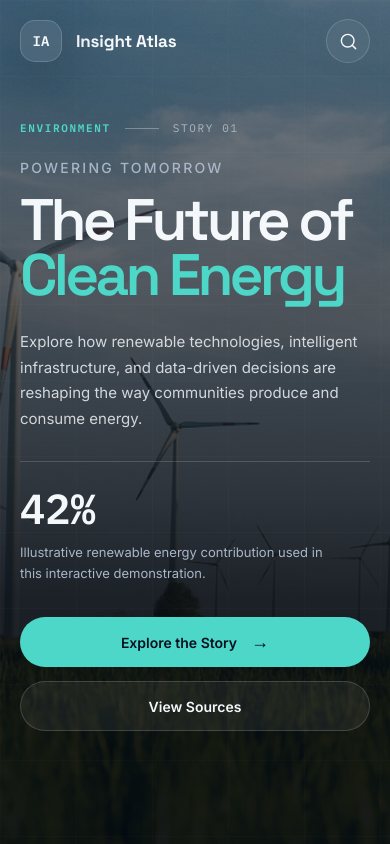
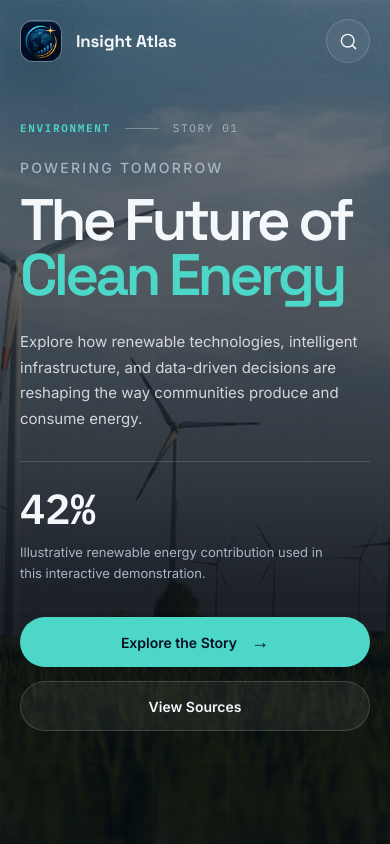
Before and after one commit to IsharaParanagamaGedara/insight-atlas, a website built with Vite: page index.html in a window 390 px wide. Shown: the top 844 px of the page. Built offline with nearby package versions, Linux system fonts and the light colour scheme.

Commit message:
feat: add Insight Atlas branding assets
Add the Insight Atlas project icon, browser favicon variants, and Apple touch icon. Integrate the new branding into the header and add critical startup sizing to prevent the project icon from flashing unstyled during page load.

```diff
--- a/index.html
+++ b/index.html
@@ -13,7 +13,67 @@
       content="Insight Atlas is an interactive platform for exploring global data stories."
     />
 
-    <title>Insight Atlas | Interactive Data Stories</title>
+    <link
+      rel="icon"
+      type="image/png"
+      sizes="32x32"
+      href="/favicon-32x32.png"
+    />
+
+    <link
+      rel="icon"
+      type="image/png"
+      sizes="16x16"
+      href="/favicon-16x16.png"
+    />
+
+    <link
+      rel="apple-touch-icon"
+      sizes="180x180"
+      href="/apple-touch-icon.png"
+    />
+
+    <!--
+      Critical startup styles.
+      These prevent the project icon and page background
+      from briefly appearing unstyled before Vite loads SCSS.
+    -->
+    <style>
+      html,
+      body {
+        margin: 0;
+        background-color: #07111f;
+      }
+
+      .brand__mark {
+        width: 46px;
+        height: 46px;
+        overflow: hidden;
+        flex: 0 0 46px;
+      }
+
+      .brand__mark img {
+        display: block;
+        width: 46px;
+        height: 46px;
+        object-fit: cover;
+      }
+
+      @media (max-width: 600px) {
+        .brand__mark {
+          width: 42px;
+          height: 42px;
+          flex-basis: 42px;
+        }
+
+        .brand__mark img {
+          width: 42px;
+          height: 42px;
+        }
+      }
+    </style>
+
+    <title>Insight Atlas</title>
   </head>
 
   <body>
@@ -28,7 +88,12 @@
             class="brand__mark"
             aria-hidden="true"
           >
-            IA
+            <img
+              src="/insight-atlas-icon.png"
+              alt=""
+              width="46"
+              height="46"
+            />
           </span>
 
           <span class="brand__text">
--- a/src/styles/_header.scss
+++ b/src/styles/_header.scss
@@ -20,18 +20,25 @@
 }
 
 .brand__mark {
+  flex: 0 0 46px;
   width: 46px;
   height: 46px;
   border: 1px solid $color-border;
   border-radius: 15px;
+  overflow: hidden;
   display: grid;
   place-items: center;
   background: rgba(255, 255, 255, 0.08);
   box-shadow: $shadow-soft;
-  font-family: $font-mono;
-  font-size: 14px;
-  font-weight: 600;
   backdrop-filter: blur(14px);
+  -webkit-backdrop-filter: blur(14px);
+
+  img {
+    width: 46px;
+    height: 46px;
+    display: block;
+    object-fit: cover;
+  }
 }
 
 .brand__text {
@@ -100,6 +107,7 @@
   place-items: center;
   background: rgba(255, 255, 255, 0.06);
   backdrop-filter: blur(14px);
+  -webkit-backdrop-filter: blur(14px);
   transition:
     transform $transition-fast,
     background-color $transition-fast,
@@ -142,7 +150,14 @@
   }
 
   .brand__mark {
+    flex-basis: 42px;
     width: 42px;
     height: 42px;
+    border-radius: 13px;
+
+    img {
+      width: 42px;
+      height: 42px;
+    }
   }
 }
```
Also changed, not shown: public/apple-touch-icon.png (added), public/favicon-16x16.png (added), public/favicon-32x32.png (added), public/favicon.ico (added), public/insight-atlas-icon.png (added).
